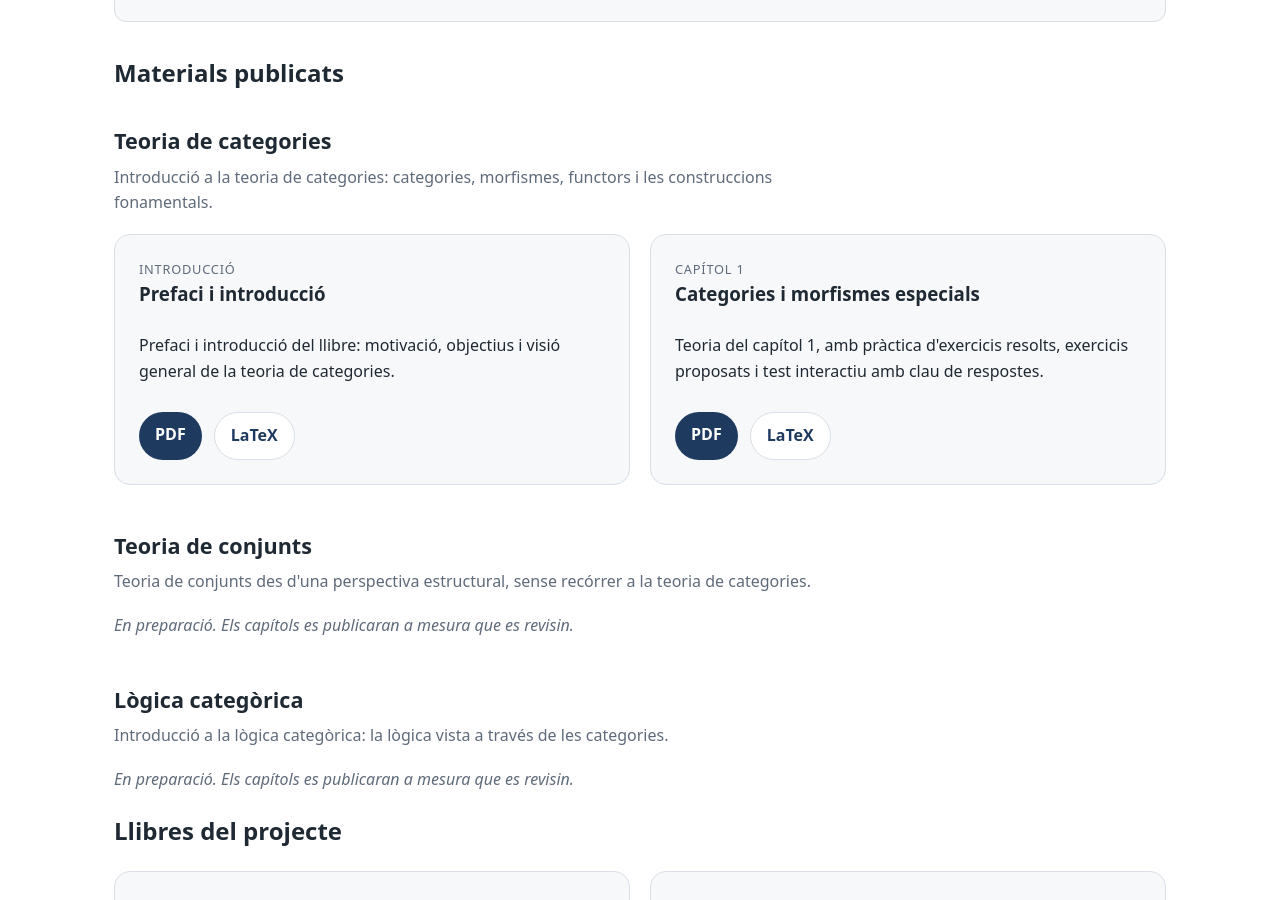
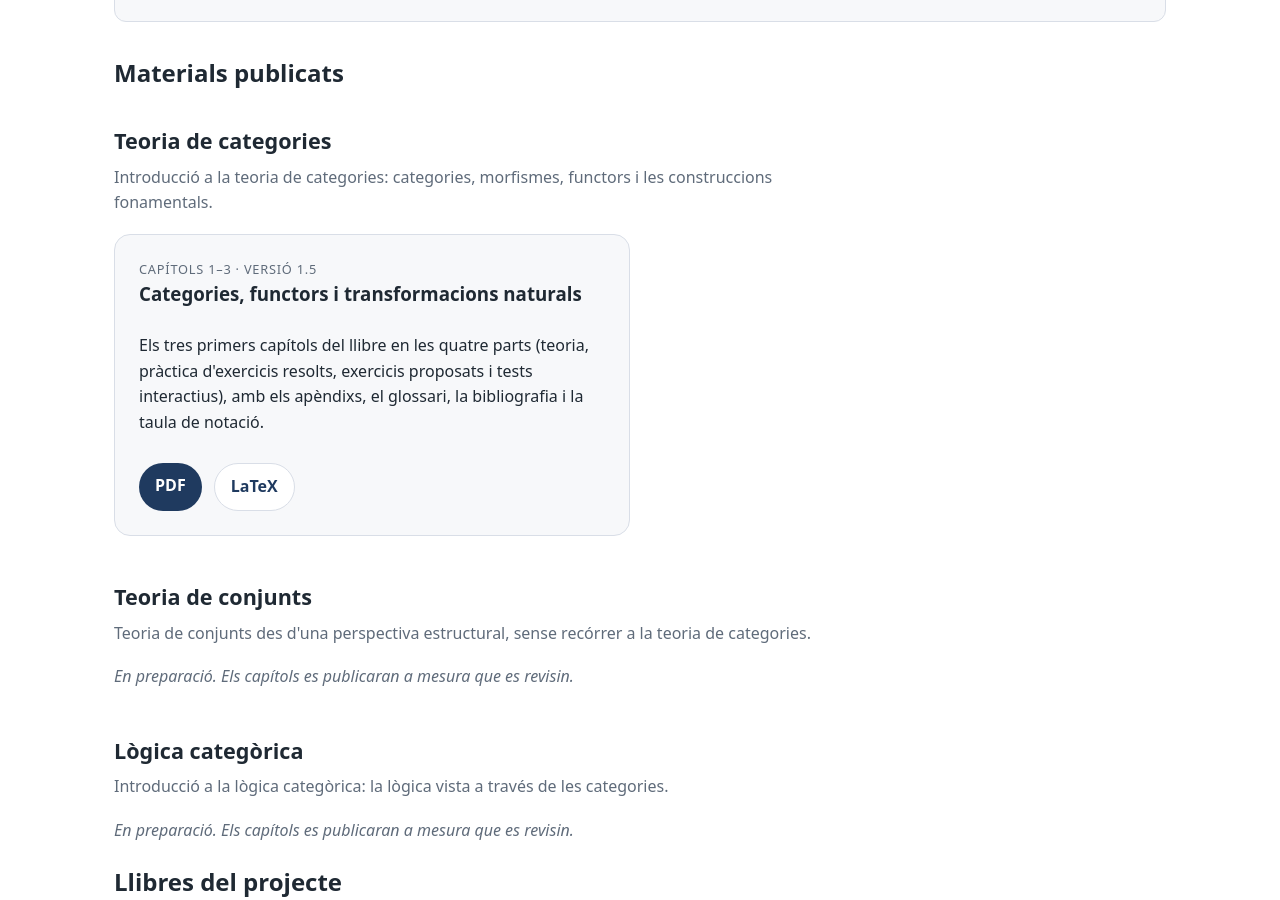
Before and after one commit to maperello/aprendes, a Jekyll site: the page built from logcat/index.html, in a window 1280 px wide and 900 px high, scrolled down 506 px. Built offline with Jekyll 4.4.1, drawn with Linux system fonts in a browser that asks for light colours.

Commit message:
Revise introduction and remove chapter 1 content
Updated introduction section and removed chapter 1 details.

```diff
--- a/logcat/index.html
+++ b/logcat/index.html
@@ -41,30 +41,17 @@ title: Fonaments i lògica
 
     <div class="grid">
       <article class="material-card">
-        <p class="eyebrow">Introducció</p>
-        <h3>Prefaci i introducció</h3>
+        <p class="eyebrow">Capítols 1–3 · versió 1.5</p>
+        <h3>Categories, functors i transformacions naturals</h3>
         <p>
-          Prefaci i introducció del llibre: motivació, objectius i visió general
-          de la teoria de categories.
+          Els tres primers capítols del llibre en les quatre parts (teoria,
+          pràctica d'exercicis resolts, exercicis proposats i tests interactius),
+          amb els apèndixs, el glossari, la bibliografia i la taula de notació.
         </p>
 
         <div class="card-actions">
-          <a class="button" href="{{ site.baseurl }}/logcat/categories/catintro/main.pdf">PDF</a>
-          <a class="button secondary" href="https://github.com/maperello/aprendes/tree/main/logcat/categories/catintro">LaTeX</a>
-        </div>
-      </article>
-
-      <article class="material-card">
-        <p class="eyebrow">Capítol 1</p>
-        <h3>Categories i morfismes especials</h3>
-        <p>
-          Teoria del capítol 1, amb pràctica d'exercicis resolts, exercicis
-          proposats i test interactiu amb clau de respostes.
-        </p>
-
-        <div class="card-actions">
-          <a class="button" href="{{ site.baseurl }}/logcat/categories/catcap1/main.pdf">PDF</a>
-          <a class="button secondary" href="https://github.com/maperello/aprendes/tree/main/logcat/categories/catcap1">LaTeX</a>
+          <a class="button" href="{{ site.baseurl }}/logcat/categories/main.pdf">PDF</a>
+          <a class="button secondary" href="https://github.com/maperello/aprendes/tree/main/logcat/categories">LaTeX</a>
         </div>
       </article>
     </div>
```
